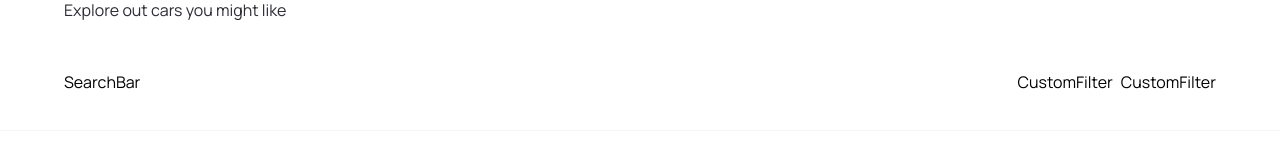
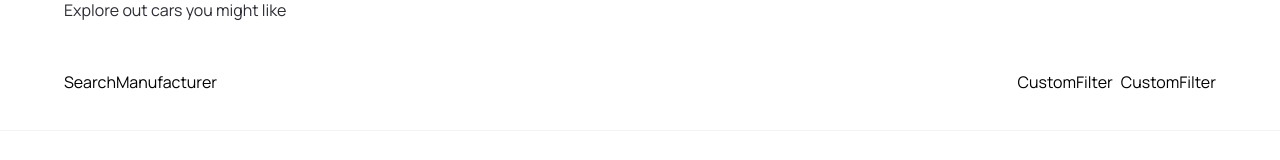
Before and after one commit to Vickystha/car_hub, a Next.js app: page / in a window 1280 px wide. Shown: the part 916-1076 px from the top of the page. Built offline with nearby package versions, Linux system fonts and the light colour scheme.

Commit message:
feat(Search manufacturer): Setup skeleton code for searxh manufacturer component

```diff
--- a/app/components/SearchBar.tsx
+++ b/app/components/SearchBar.tsx
@@ -1,8 +1,27 @@
+"use client"
 import React from 'react'
+import { useState } from 'react'
+import SearchManufacturer from './SearchManufacturer'
+
 
 const SearchBar = () => {
+    const handleSearch = () => {
+
+
+    }
+    const [manufacturer, setManufacturer] = useState("");
   return (
-    <div>SearchBar</div>
+    <form className='searchbar' onSubmit={handleSearch}>
+        <div className='searchbar__item'>
+            <SearchManufacturer
+                manufacturer = {manufacturer}
+                setManufacturer = {setManufacturer}
+
+            />
+
+        </div>
+
+    </form>
   )
 }
 
--- /dev/null
+++ b/app/components/SearchManufacturer.tsx
@@ -0,0 +1,14 @@
+"use-client"
+import { SearchManufacturerProps } from '@/types'
+import React from 'react'
+
+
+const SearchManufacturer = ({manufacturer, setManufacturer}:SearchManufacturerProps) => {
+
+
+  return (
+    <div>SearchManufacturer</div>
+  )
+}
+
+export default SearchManufacturer
```
Also changed, not shown: types/index.ts (+6 -1 lines).
